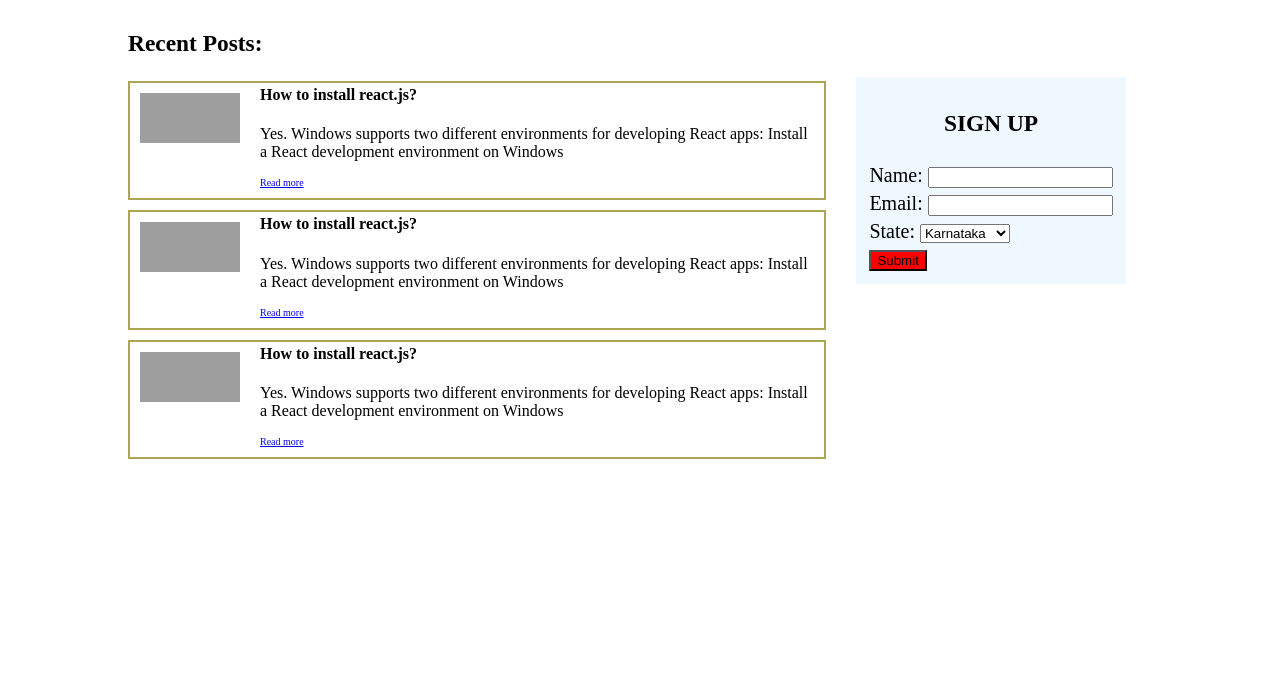
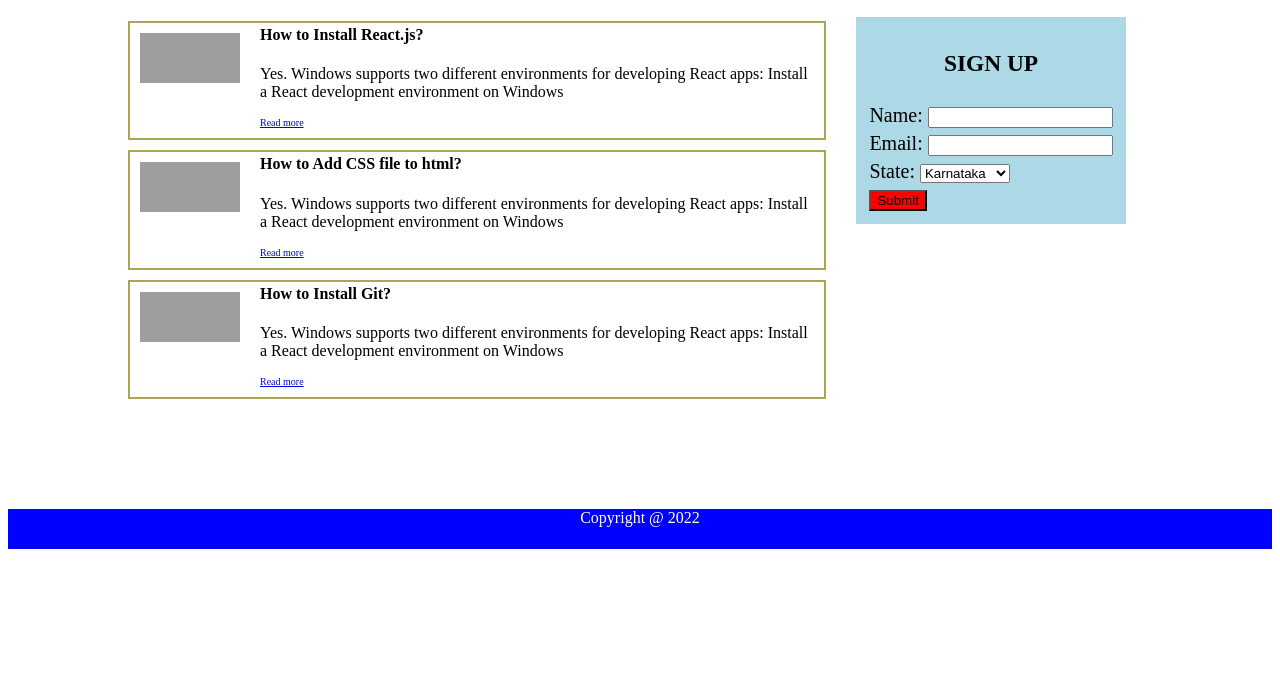
Before and after one commit to pesto-students/pesto-p2-bakkeshks, a plain HTML site: page Week-2/Assignment 2.1/index.html in a window 1280 px wide. Shown: the part 127-800 px from the top of the page. Drawn offline with Linux system fonts and the light colour scheme; grey boxes are pictures that could not be loaded.

Commit message:
footer added

```diff
--- a/Week-2/Assignment 2.1/index.html
+++ b/Week-2/Assignment 2.1/index.html
@@ -24,7 +24,7 @@
                     <img src="https://www.mail-signatures.com/wp-content/uploads/2019/02/How-to-find-direct-link-to-image_Blog-Picture.png"
                         width="100px" height="50px">
                     <div class="article-info">
-                        <h4>How to install react.js?</h4>
+                        <h4>How to Install React.js?</h4>
                         <p class="article-summary">Yes. Windows supports two different environments for developing React
                             apps: Install a React development environment on Windows </p>
                         <a href="https://docs.microsoft.com/en-us/windows/dev-environment/javascript/react-on-windows">Read
@@ -35,7 +35,7 @@
                     <img src="https://www.mail-signatures.com/wp-content/uploads/2019/02/How-to-find-direct-link-to-image_Blog-Picture.png"
                         width="100px" height="50px">
                     <div class="article-info">
-                        <h4>How to install react.js?</h4>
+                        <h4>How to Add CSS file to html?</h4>
                         <p class="article-summary">Yes. Windows supports two different environments for developing React
                             apps: Install a React development environment on Windows </p>
                         <a href="https://docs.microsoft.com/en-us/windows/dev-environment/javascript/react-on-windows">Read
@@ -46,7 +46,7 @@
                     <img src="https://www.mail-signatures.com/wp-content/uploads/2019/02/How-to-find-direct-link-to-image_Blog-Picture.png"
                         width="100px" height="50px">
                     <div class="article-info">
-                        <h4>How to install react.js?</h4>
+                        <h4>How to Install Git?</h4>
                         <p class="article-summary"> Yes. Windows supports two different environments for developing
                             React
                             apps: Install a React development environment on Windows </p>
@@ -58,15 +58,15 @@
             </section>
         </div>
 
-            <div class="signup-sidebar">
-                <h3 class="sign-up">Sign Up</h3>
+        <div class="signup-sidebar">
+            <h3 class="sign-up">Sign Up</h3>
             <table>
                 <form>
                     <tr>
-                        <td>Name: <input type="text"></td>
+                        <td>Name: <input type="text" required></td>
                     </tr>
                     <tr>
-                        <td>Email: <input type="email"></td>
+                        <td>Email: <input type="email" required></td>
                     </tr>
                     <tr>
                         <td>State: <select>
@@ -83,6 +83,9 @@
             </table>
         </div>
     </div>
+    <footer>
+        <p>Copyright @ 2022 </p>
+    </footer>
 </body>
 
 </html>
--- a/Week-2/Assignment 2.1/style.css
+++ b/Week-2/Assignment 2.1/style.css
@@ -2,25 +2,33 @@ header {
     text-align: center;
     background-color: rgb(0, 21, 255);
     color: white;
+    position: relative;
+    top: -20px;
+
 }
 
 .container {
     display: flex;
     flex-direction: row;
     padding-left: 100px;
+    position: relative;
+    top: -60px;
 }
-table{
-    background-color:aliceblue;
+
+table {
+    background-color:lightblue;
 
 }
-.signup-sidebar{
-    background-color: aliceblue;
+
+.signup-sidebar {
+    background-color: lightblue;
     height: 40%;
     position: relative;
     top: 80px;
 
 }
-.sign-up{
+
+.sign-up {
     text-align: center;
     text-transform: uppercase;
 }
@@ -34,14 +42,15 @@ table{
 
 @media screen and (max-width: 575px) {
     .container {
-      display: inline;
+        display: inline;
 
 
     }
-    .sign-up{
+
+    .sign-up {
         text-align: left;
     }
-  }
+}
 
 .button {
     background-color: red;
@@ -78,3 +87,11 @@ h4 {
     margin-left: 120px;
 
 }
+footer{
+    background-color: blue;
+    color: white;
+    text-align: center;
+    position: relative;
+    top: 4px;
+    height: 40px;
+}
```
